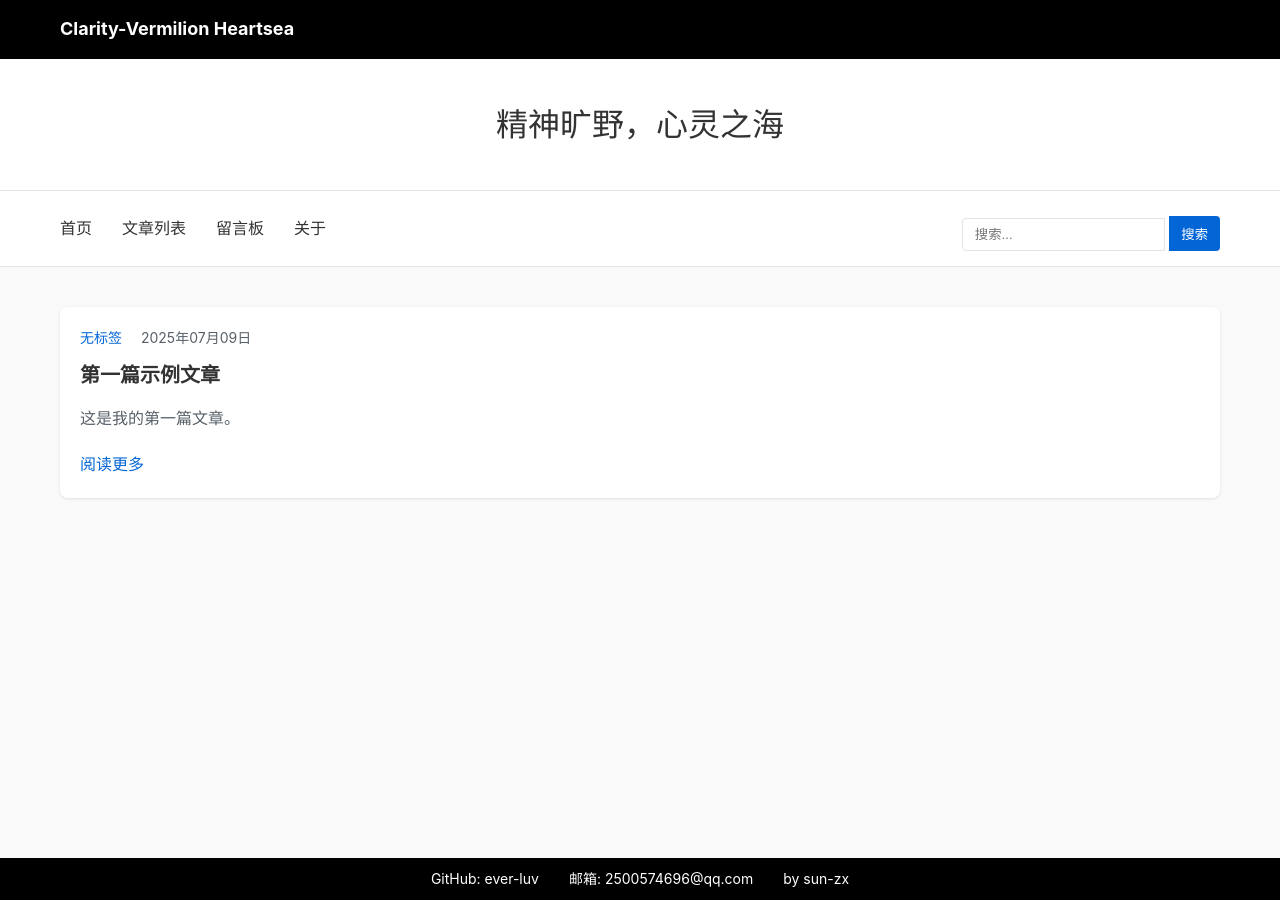
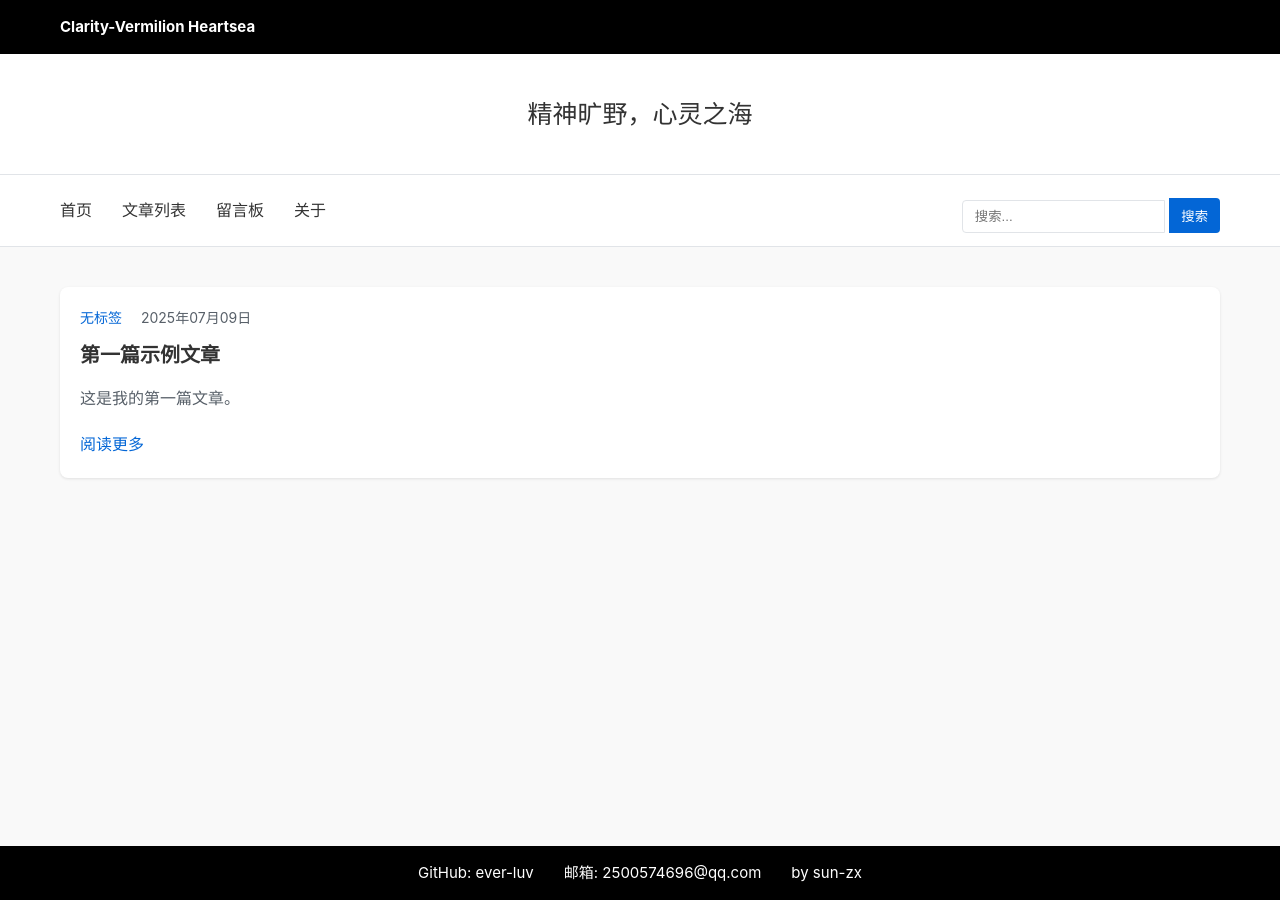
Before and after one commit to ever-luv/ever-luv.github.io, a Jekyll site: the page built from index.html, in a window 1280 px wide. Built offline with Jekyll 4.4.1, drawn with Linux system fonts in a browser that asks for light colours; the list of posts is cut into pages by our own code.

Commit message:
Update styles.css

```diff
--- a/assets/css/styles.css
+++ b/assets/css/styles.css
@@ -45,7 +45,7 @@ a:hover {
 }
 
 .top-header .logo {
-    font-size: 18px;
+    font-size: 15px;
     font-weight: bold;
 }
 
@@ -60,7 +60,7 @@ a:hover {
 }
 
 .main-title h1 {
-    font-size: 32px;
+    font-size: 25px;
     font-weight: normal;
     color: #333;
 }
@@ -71,7 +71,7 @@ a:hover {
 .main-nav {
     background-color: #fff;
     border-bottom: 1px solid #e1e4e8;
-    padding: 15px 0;
+    padding: 13px 0;
 }
 
 .main-nav .container {
@@ -235,8 +235,8 @@ a:hover {
 .bottom-footer {
     background-color: #000;
     color: #fff;
-    padding: 10px 0;
-    font-size: 14px;
+    padding: 15px 0;
+    font-size: 15px;
     width: 100%;
 }
 
```
